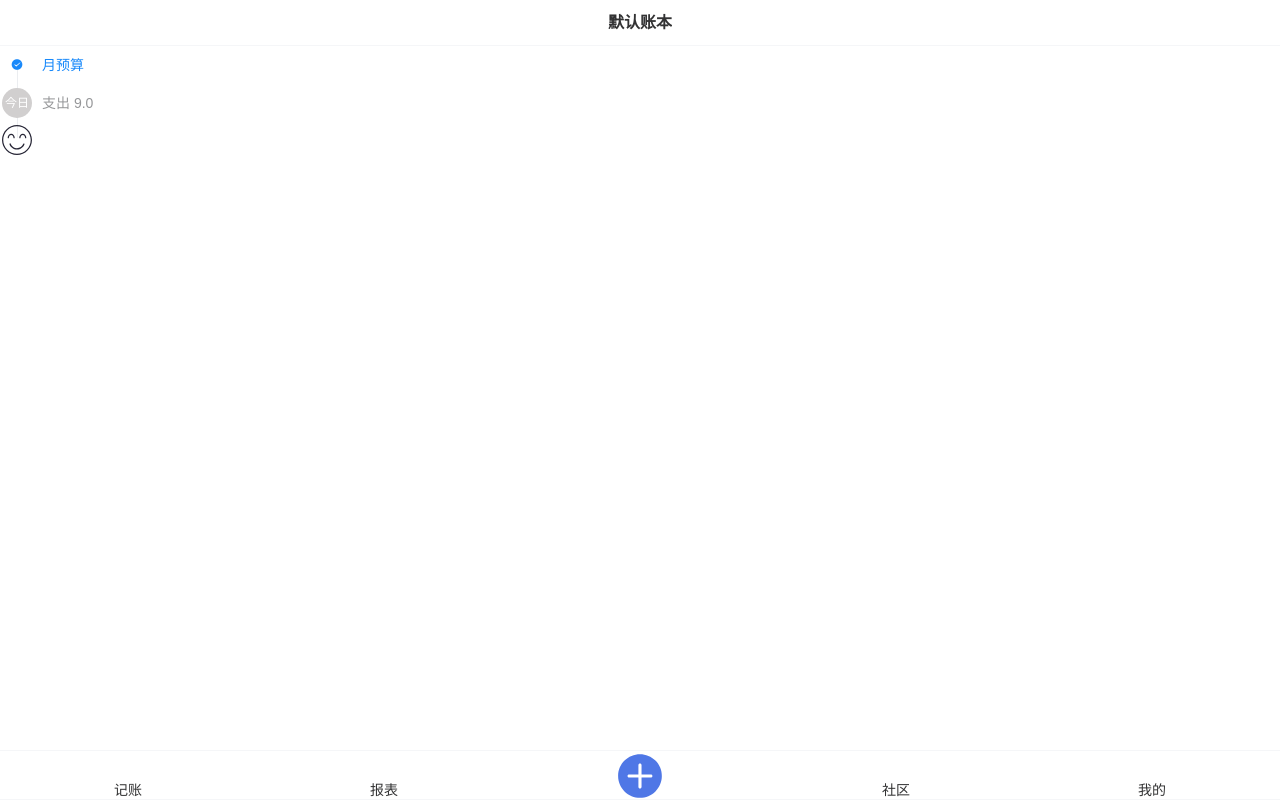
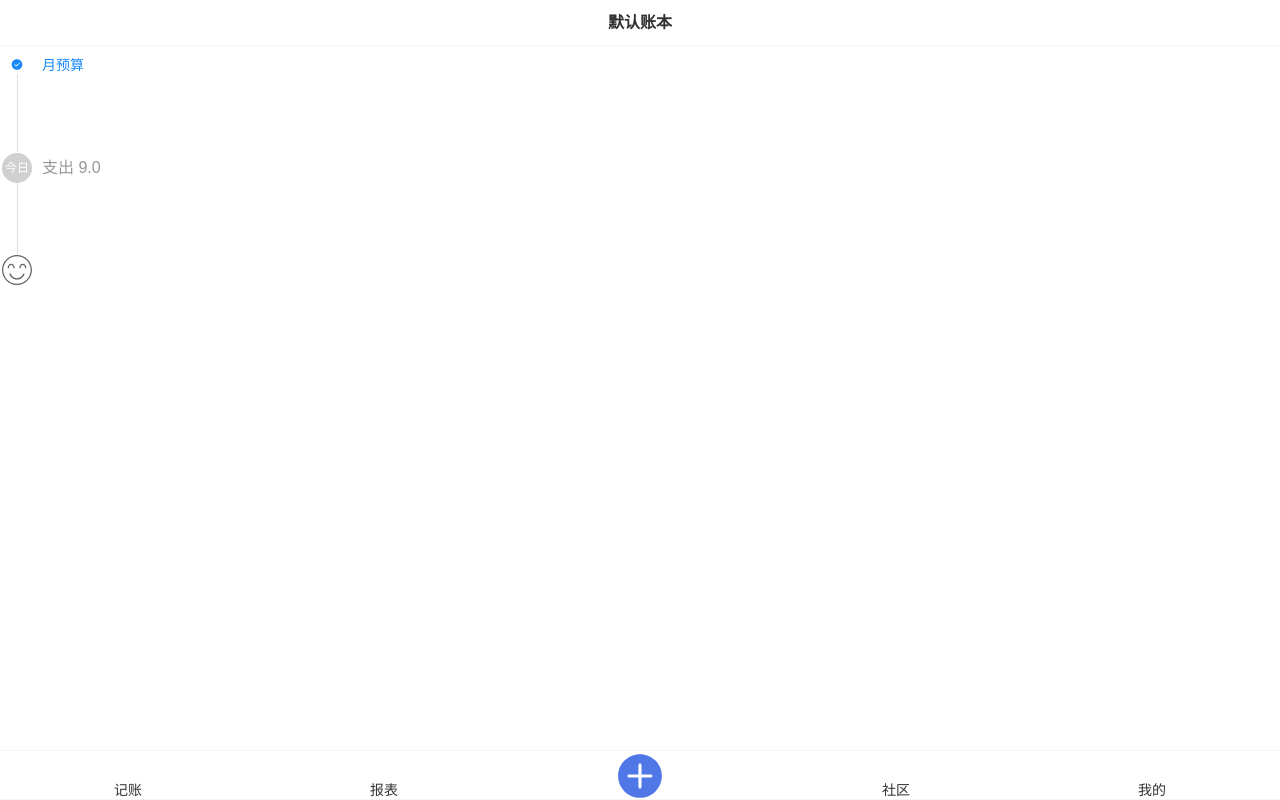
Before and after one commit to tianhuoDD/punch-in, a Vue app: page /book-keeping in a window 1280 px wide. Built offline with nearby package versions, Linux system fonts and the light colour scheme; sample sign-in values are in the browser's storage; some icons are missing.

Commit message:
feat(personal): 优化个人页面展示效果
- 修改 smile 图标颜色为黑色
- 调整步骤条样式，增加线条长度和颜色
- 优化个人资料页面布局
- 修复 avatar 展示问题，添加默认值
- 调整字体大小

```diff
--- a/package.json
+++ b/package.json
@@ -1,6 +1,6 @@
 {
 	"name": "punch-in",
-	"version": "0.3.2",
+	"version": "0.3.3",
 	"private": true,
 	"type": "module",
 	"scripts": {
--- a/src/styles/colors.css
+++ b/src/styles/colors.css
@@ -14,4 +14,5 @@
 :root {
 	--bg-gray2-color: #d1cfcf;
 	--font-white-color: #fff;
+	--line-gray-color: #e0dfdf;
 }
--- a/src/views/book-keeping/index.vue
+++ b/src/views/book-keeping/index.vue
@@ -12,7 +12,7 @@
 			</van-step>
 			<van-step>
 				<template #inactive-icon>
-					<svg-icon name="smile" padding="0" width="30px" height="30px" />
+					<svg-icon name="smile" padding="0" width="30px" height="30px" color="var(--font-black-color)" />
 				</template>
 			</van-step>
 		</van-steps>
@@ -32,6 +32,15 @@ import SvgIcon from "@/components/SvgIcon.vue";
 }
 .book-keeping :deep(.van-hairline) {
 	padding-left: 10px;
+}
+/* 步骤条统一样式 */
+.book-keeping .van-hairline {
+	padding-bottom: 50px; /* 线条长度 */
+	margin-bottom: 25px;
+}
+.book-keeping :deep(.van-step__line) {
+	background-color: var(--line-gray-color);
+	top: auto;
 }
 /* 当日记账提示样式 */
 .step-date {
@@ -57,4 +66,7 @@ import SvgIcon from "@/components/SvgIcon.vue";
 .book-keeping :deep(.van-step--vertical:not(:last-child):after) {
 	border: 0;
 }
+.book-keeping .title {
+	font-size: 16px;
+}
 </style>
--- a/src/views/mine/PersonalInfo.vue
+++ b/src/views/mine/PersonalInfo.vue
@@ -81,12 +81,13 @@ import SvgIcon from "@/components/SvgIcon.vue";
 import { useUserStore } from "@/stores/userStores";
 import { useUtilsStore } from "@/stores/utilsStores";
 import { postAvatarApi } from "@/apis/user";
+import default_avatar from "@/assets/images/default_avatar.png";
 const router = useRouter();
 const userStore = useUserStore();
 const utilsStore = useUtilsStore();
 // 用户信息
 const userInfo = userStore.userInfo;
-const avatarUrl = utilsStore.getImageUrl(userInfo.avatar);
+const avatarUrl = ref(userInfo.avatar ? utilsStore.getImageUrl(userInfo.avatar) : default_avatar);
 const nickname = userInfo.nickname;
 const email = userInfo.email;
 const username = userInfo.username;
--- a/src/views/mine/index.vue
+++ b/src/views/mine/index.vue
@@ -68,7 +68,8 @@ const userStore = useUserStore();
 const utilsStore = useUtilsStore();
 // 用户信息
 const userInfo = userStore.userInfo;
-const avatarUrl = ref(utilsStore.getImageUrl(userInfo.avatar));
+// 计算 avatarUrl，确保不会传入 null 或 undefined
+const avatarUrl = ref(userInfo.avatar ? utilsStore.getImageUrl(userInfo.avatar) : default_avatar);
 const nickname = userInfo.nickname;
 const day = utilsStore.calculateDaysDifference(userInfo.created_at);
 const handleLogout = async () => {
@@ -98,6 +99,7 @@ const handleImageClick = () => {
 		images: [avatarUrl.value],
 		startPosition: 0,
 		showIndex: false,
+		closeable: true,
 	});
 };
 </script>
```
Also changed, not shown: src/assets/icons/smile.svg.
